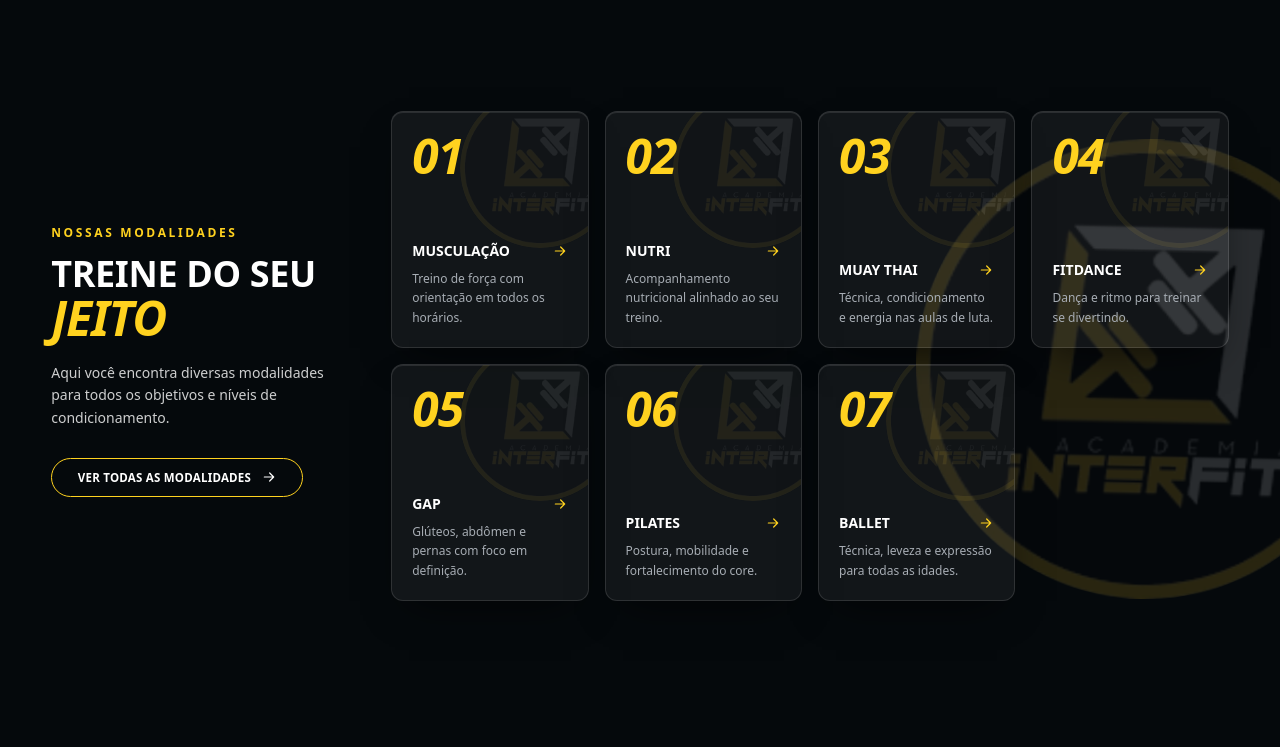
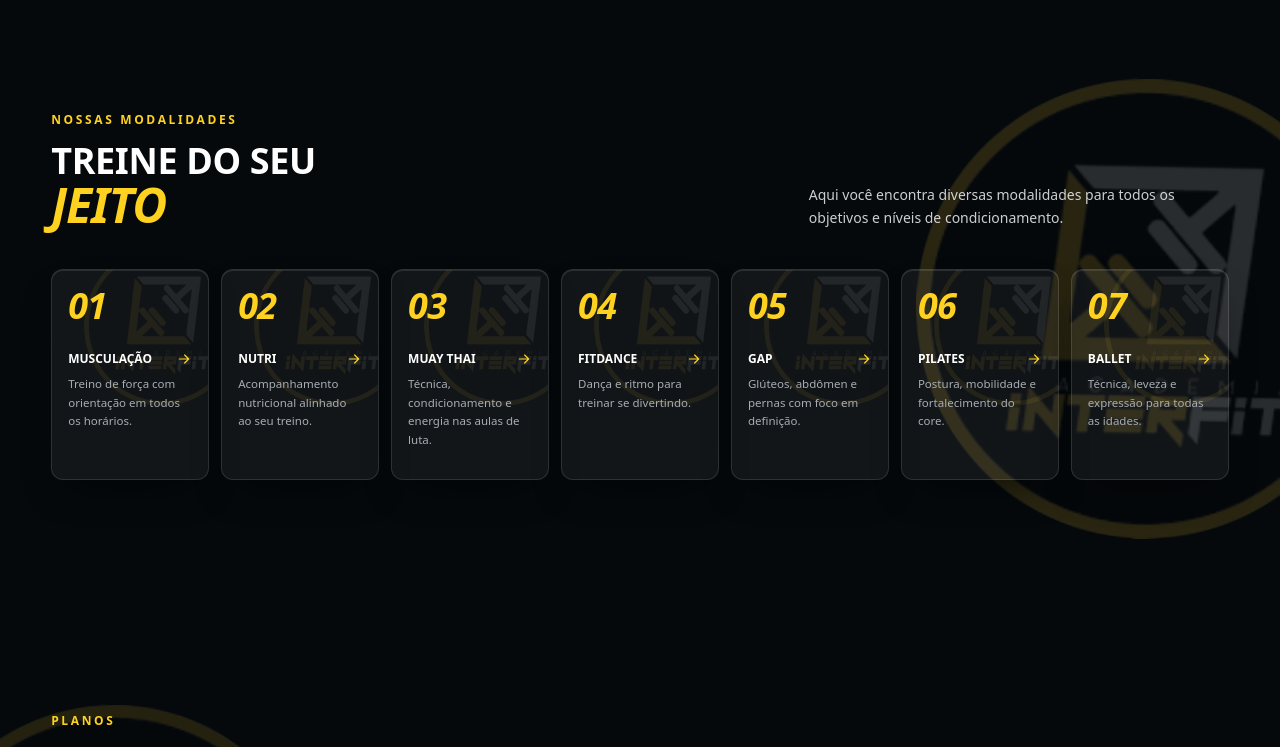
Before and after one commit to amaolisil20-code/interfit-site, a Next.js app: page / in a window 1280 px wide. Shown: the part 1167-1914 px from the top of the page. Built offline with nearby package versions, Linux system fonts and the light colour scheme.

Commit message:
Modalidades em uma fileira no notebook e remove botão Ver todas as modalidades
Co-Authored-By: Claude Sonnet 5.5 <noreply@anthropic.com>

```diff
--- a/src/components/sections/Modalidades.tsx
+++ b/src/components/sections/Modalidades.tsx
@@ -6,38 +6,38 @@ export function Modalidades() {
   return (
     <section id="modalidades" className="relative isolate overflow-hidden py-20 lg:py-28">
       <Mark className="float pointer-events-none absolute -right-24 top-1/2 -z-10 h-[460px] w-[460px] -translate-y-1/2 opacity-[0.07] lg:opacity-[0.14]" />
-      <div className="container-x grid gap-10 lg:grid-cols-[300px_1fr] lg:items-center">
-        <div className="reveal">
-          <p className="eyebrow text-brand">Nossas modalidades</p>
-          <h2 className="mt-3">
-            <span className="display block text-4xl">Treine do seu</span>
-            <span className="display-accent block text-5xl">Jeito</span>
-          </h2>
-          <p className="mt-5 text-sm leading-relaxed text-white/80">
+      <div className="container-x grid gap-10">
+        <div className="reveal xl:flex xl:items-end xl:justify-between xl:gap-16">
+          <div>
+            <p className="eyebrow text-brand">Nossas modalidades</p>
+            <h2 className="mt-3">
+              <span className="display block text-4xl">Treine do seu</span>
+              <span className="display-accent block text-5xl">Jeito</span>
+            </h2>
+          </div>
+          <p className="mt-5 text-sm leading-relaxed text-white/80 xl:mt-0 xl:max-w-[420px]">
             Aqui você encontra diversas modalidades para todos os objetivos e níveis de condicionamento.
           </p>
-          <a href="#horarios" className="btn btn-outline mt-7 !py-2.5 !text-[0.72rem]">
-            Ver todas as modalidades <Arrow />
-          </a>
         </div>
 
-        <ul className="-mx-5 flex snap-x snap-mandatory gap-4 overflow-x-auto px-5 pb-2 lg:mx-0 lg:grid lg:grid-cols-4 lg:overflow-visible lg:px-0">
+        {/* Uma linha só: carrossel até 1279px; 7 colunas a partir de notebook (xl) */}
+        <ul className="-mx-5 flex snap-x snap-mandatory gap-4 overflow-x-auto px-5 pb-2 lg:mx-0 lg:px-0 xl:grid xl:grid-cols-7 xl:gap-3 xl:overflow-visible">
           {modalidades.map((m, i) => (
-            <li key={m.title} style={{ "--i": i } as React.CSSProperties} className="reveal w-[72%] shrink-0 snap-start sm:w-[42%] lg:w-auto">
+            <li key={m.title} style={{ "--i": i } as React.CSSProperties} className="reveal w-[72%] shrink-0 snap-start sm:w-[42%] lg:w-[28%] xl:w-auto">
               <a
                 href={whatsappLink(`Olá! Quero saber mais sobre ${m.title}.`)}
                 target="_blank"
                 rel="noopener"
-                className="group relative flex aspect-square flex-col justify-between overflow-hidden glass lift rounded-xl p-5 lg:aspect-[5/6]"
+                className="group relative flex aspect-square flex-col justify-between overflow-hidden glass lift rounded-xl p-5 lg:aspect-[5/6] xl:aspect-[3/4] xl:p-4"
               >
                 <Mark className="pointer-events-none absolute -right-8 -top-6 h-40 w-40 opacity-[0.07]" />
-                <span className="display-accent relative text-5xl">{String(i + 1).padStart(2, "0")}</span>
-                <div className="relative">
+                <span className="display-accent relative text-5xl xl:text-4xl">{String(i + 1).padStart(2, "0")}</span>
+                <div className="relative xl:h-[7rem]">
                   <div className="flex items-center justify-between gap-2">
-                    <h3 className="text-sm font-bold uppercase">{m.title}</h3>
+                    <h3 className="text-sm font-bold uppercase xl:text-xs">{m.title}</h3>
                     <Arrow className="h-4 w-4 shrink-0 text-brand transition-transform group-hover:translate-x-1" />
                   </div>
-                  <p className="mt-2 text-xs leading-relaxed text-mute">{m.text}</p>
+                  <p className="mt-2 text-xs leading-relaxed text-mute xl:text-[0.72rem]">{m.text}</p>
                 </div>
               </a>
             </li>
```
